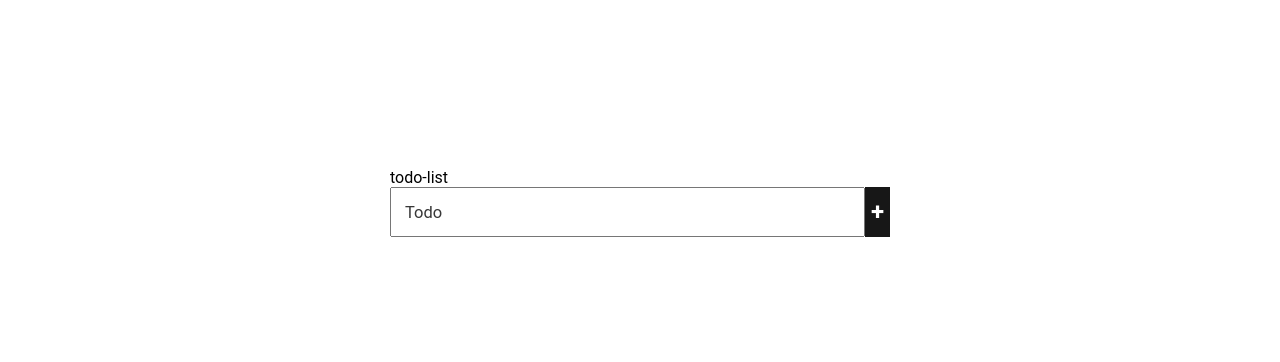
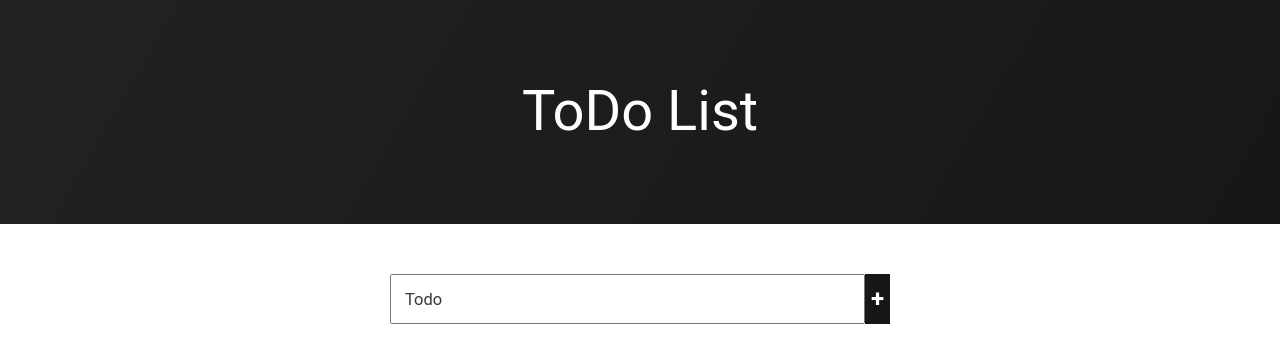
Before and after one commit to EmilianoRojas/todo-list-angular, an Angular app: page / in a window 1280 px wide. Shown: the top 362 px of the page. Built offline with nearby package versions, Linux system fonts and the light colour scheme.

Commit message:
making task list component

```diff
--- a/src/app/app.component.css
+++ b/src/app/app.component.css
@@ -1,93 +1,11 @@
-* {
-font-family: 'Roboto';
+header {
+    background-image: linear-gradient(120deg, #222222, #171717);
+    margin: -10px;
+    margin-bottom: 50px;
+    color: white;
+    text-align: center;
+    vertical-align: middle;
+    font-size: 3.5rem;
+    font-family: 'Roboto';
+    padding: 5rem 4rem
 }
-
-.container {
-padding-top: 160px;
-display: flex;
-flex-direction: column;
-flex-wrap: nowrap;
-}
-
-.todo-list {
-display: flex;
-flex-direction: column;
-flex-wrap: nowrap;
-width: 500px;
-margin: auto;
-}
-
-.input-group {
-display: flex;
-justify-content: center;
-height: 50px;
-padding-bottom: 11px;
-}
-
-input {
-flex-grow: 1;
-padding: 13px;
-font-size: 16.5px;
-color: #1c1c1c;
-}
-
-::placeholder {
-color: rgb(56, 56, 56);
-}
-
-input:focus {
-border-style: solid;
-outline: none !important;
-border: 1px solid rgb(48, 48, 48);
-box-shadow: 0 0 10px rgb(171, 171, 171);
-}
-
-.add-button {
-border-style: none;
-cursor: pointer;
-color: #ffffff;
-background-color: rgb(23, 23, 23);
-font-size: x-large;
-font-weight: bold;
-/* color: white; */
-}
-button{
-border-style: none;
-cursor: pointer;
-height: 100%;
-}
-.done-button {
-background-color: #242424;
-color: #ffffff;
-}
-.remove-button {
-background-color: #000000;
-color: #ffffff;
-}
-
-table {
-list-style-type: none;
-margin: auto;
-width: 100%;
-padding: 0%;
-}
-
-tr {
-/* padding: 20px; */
-height: 50px;
-text-align: left;
-
-flex-wrap: nowrap;
-display: flex;
-justify-content: space-between;
-}
-
-.even {
-background-color: rgb(44, 44, 44);
-color: rgb(255, 255, 255);
-}
-
-.odd {
-background-color: rgb(11, 11, 11);
-color: rgb(255, 255, 255);
-}
--- a/src/app/app.component.html
+++ b/src/app/app.component.html
@@ -1,22 +1,4 @@
-<div class="container">
-  <div class="todo-list">
-    {{title}}
-    <div class="input-group">
-      <input type="text" #newTask placeholder="Todo">
-      <button (click)="add(newTask.value)" class="add-button">+</button>
-    </div>
-    <table>
-      <tr *ngFor="let task of tasks; let i = index" [class.even]="i%2==0" [class.odd]="i%2">
-        <td>
-          <p>
-            {{task}}
-          </p>
-        </td>
-        <td>
-          <button (click)="remove(task)" class="remove-button">X</button>
-          <button (click)="markAsDone(task)" class="done-button">Done</button>
-        </td>
-      </tr>
-    </table>
-  </div>
-</div>
+<header>{{title}}</header>
+<body>
+  <app-task-list></app-task-list>
+</body>
--- a/src/app/app.component.ts
+++ b/src/app/app.component.ts
@@ -6,24 +6,5 @@ import { Component } from '@angular/core';
   styleUrls: ['./app.component.css']
 })
 export class AppComponent {
-  title = 'todo-list';
-  tasks: string[] = [];
-
-  add(newTask: string){
-    if (newTask) {
-      this.tasks.push(newTask);
-    }
-  }
-
-  remove(existingTask: string){
-    let confirmed = confirm(`Deseas eliminar el item "${existingTask}"?`)
-
-    if (confirmed) {
-      this.tasks = this.tasks.filter( task => task != existingTask);
-    }
-  }
-
-  markAsDone(task: string){
-
-  }
+  title = 'ToDo List';
 }
--- a/src/app/app.module.ts
+++ b/src/app/app.module.ts
@@ -3,10 +3,12 @@ import { BrowserModule } from '@angular/platform-browser';
 
 import { AppRoutingModule } from './app-routing.module';
 import { AppComponent } from './app.component';
+import { TaskListComponent } from './task-list/task-list.component';
 
 @NgModule({
   declarations: [
-    AppComponent
+    AppComponent,
+    TaskListComponent
   ],
   imports: [
     BrowserModule,
--- /dev/null
+++ b/src/app/task-list/task-list.component.css
@@ -0,0 +1,100 @@
+* {
+font-family: 'Roboto';
+}
+
+.container {
+display: flex;
+flex-direction: column;
+flex-wrap: nowrap;
+}
+
+.todo-list {
+display: flex;
+flex-direction: column;
+flex-wrap: nowrap;
+width: 500px;
+margin: auto;
+}
+
+.input-group {
+display: flex;
+justify-content: center;
+height: 50px;
+padding-bottom: 11px;
+}
+
+input {
+flex-grow: 1;
+padding: 13px;
+font-size: 16.5px;
+color: #1c1c1c;
+}
+
+::placeholder {
+color: rgb(56, 56, 56);
+}
+
+input:focus {
+border-style: solid;
+outline: none !important;
+border: 1px solid rgb(48, 48, 48);
+box-shadow: 0 0 10px rgb(171, 171, 171);
+}
+
+.add-button {
+border-style: none;
+cursor: pointer;
+color: #ffffff;
+background-color: rgb(23, 23, 23);
+font-size: x-large;
+font-weight: bold;
+/* color: white; */
+}
+button{
+border-style: none;
+cursor: pointer;
+height: 100%;
+}
+.done-button {
+background-color: #242424;
+color: #ffffff;
+}
+.remove-button {
+background-color: #000000;
+color: #ffffff;
+}
+
+table {
+list-style-type: none;
+margin: auto;
+width: 100%;
+padding: 0%;
+}
+
+tr {
+/* padding: 20px; */
+height: 50px;
+text-align: left;
+
+flex-wrap: nowrap;
+display: flex;
+justify-content: space-between;
+}
+
+.even {
+background-color: rgb(44, 44, 44);
+color: rgb(255, 255, 255);
+}
+
+.odd {
+background-color: rgb(11, 11, 11);
+color: rgb(255, 255, 255);
+}
+
+.is-done {
+text-decoration: line-through;
+}
+
+td {
+margin-left: 1rem;
+}
--- /dev/null
+++ b/src/app/task-list/task-list.component.html
@@ -0,0 +1,21 @@
+<div class="container">
+    <div class="todo-list">
+      <div class="input-group">
+        <input type="text" #newTask placeholder="Todo">
+        <button (click)="add(newTask.value)" class="add-button">+</button>
+      </div>
+      <table>
+        <tr *ngFor="let task of tasks; let i = index" [class.even]="i%2==0" [class.odd]="i%2">
+          <td>
+            <p [class.is-done]="task.isDone">
+              {{task.title}}
+            </p>
+          </td>
+          <td>
+            <button (click)="remove(task)" class="remove-button">X</button>
+            <button (click)="task.toggleIsDone()" class="done-button">{{task.isDone? 'Undone': 'Done'}}</button>
+          </td>
+        </tr>
+      </table>
+    </div>
+  </div>
--- /dev/null
+++ b/src/app/task-list/task-list.component.ts
@@ -0,0 +1,41 @@
+import { Component, OnInit } from '@angular/core';
+
+@Component({
+  selector: 'app-task-list',
+  templateUrl: './task-list.component.html',
+  styleUrls: ['./task-list.component.css']
+})
+export class TaskListComponent implements OnInit {
+
+  constructor() { }
+
+  ngOnInit(): void {
+  }
+
+  tasks: Task[] = [];
+
+  add(newTask: string){
+    if (newTask) {
+      this.tasks.push(new Task(newTask));
+    }
+  }
+
+  remove(existingTask: Task){
+    let confirmed = confirm(`Deseas eliminar el item "${existingTask.title}"?`)
+
+    if (confirmed) {
+      this.tasks = this.tasks.filter(task => task != existingTask);
+    }
+  }
+}
+
+class Task {
+
+  public isDone = false;
+
+  constructor(public title: string){}
+
+  toggleIsDone(){
+    this.isDone = !this.isDone
+  }
+}
```
Also changed, not shown: 1 other file (tests, documents, lock files or other folders).
